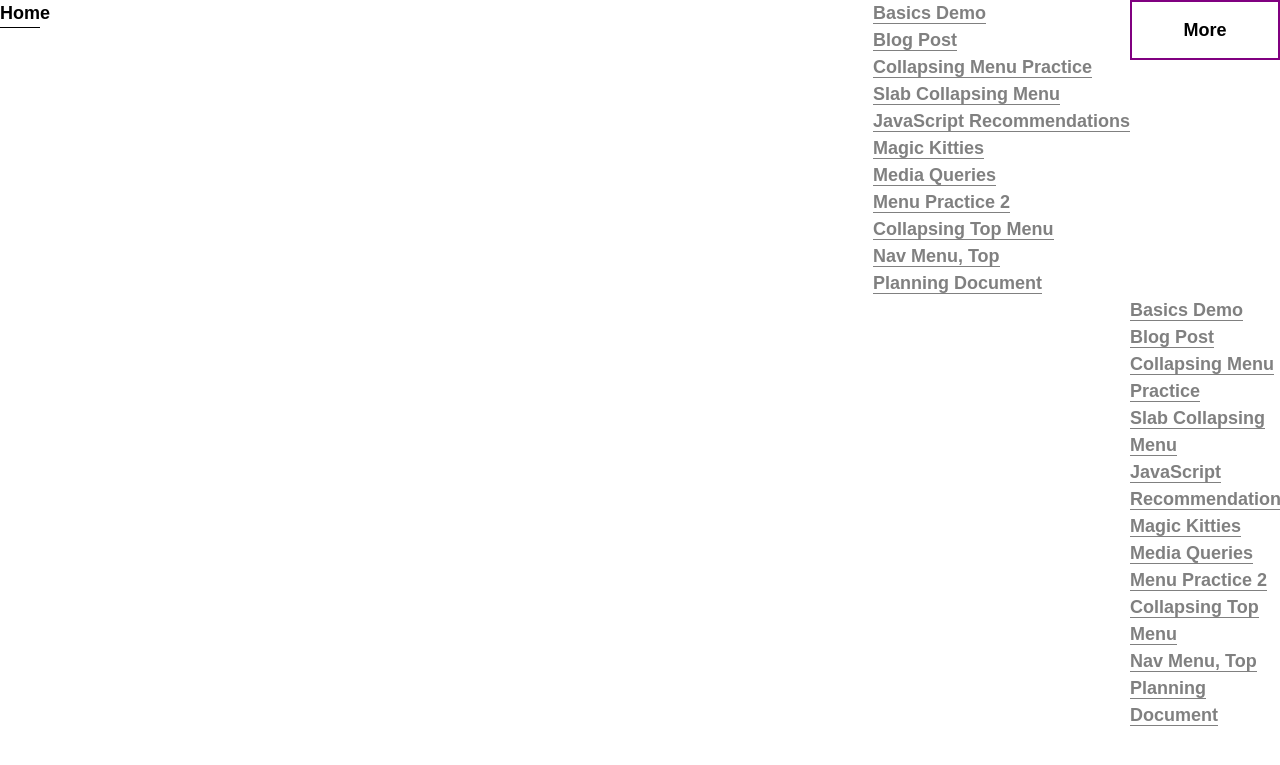
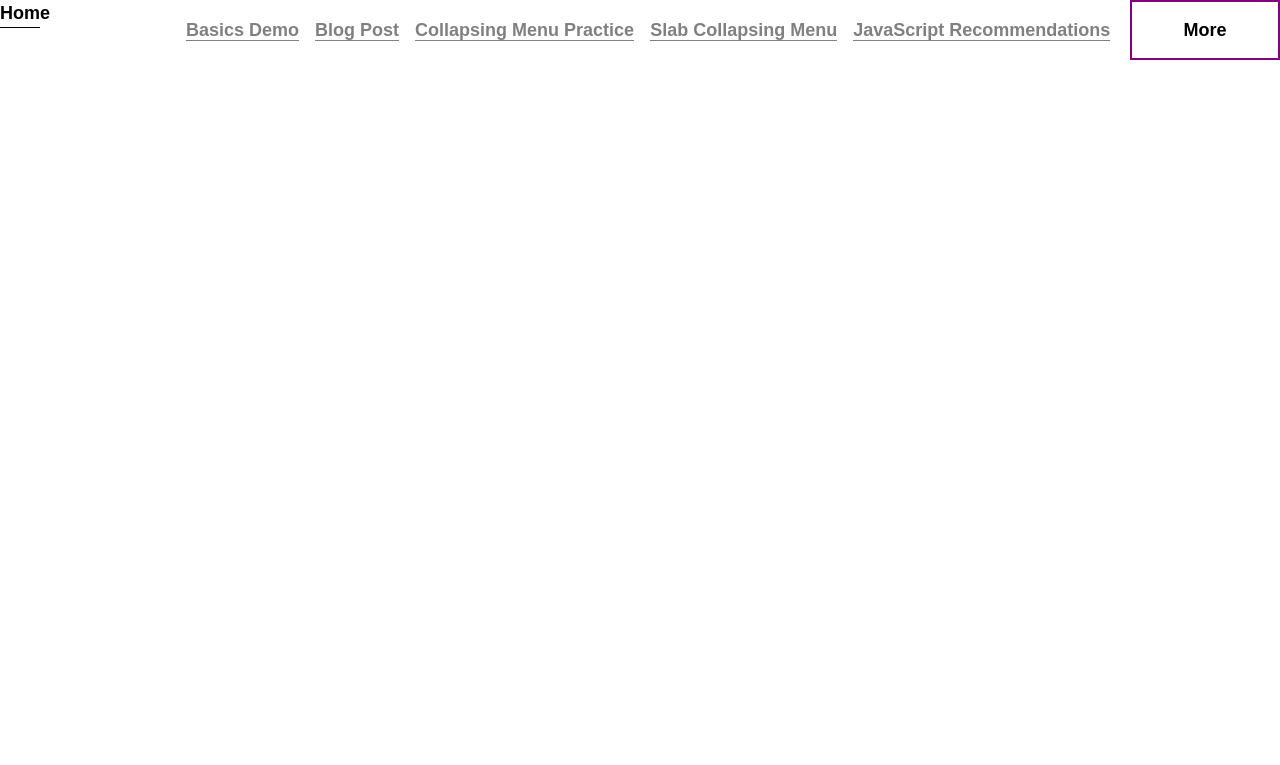
Before and after one commit to kbdonnally/assets, a Jekyll site: the page built from pages/menu-practice-2.html, in a window 1280 px wide. Shown: the top 765 px of the page. Built offline with Jekyll 4.4.1, drawn with Linux system fonts in a browser that asks for light colours; some web fonts are replaced; some of the changed lines change nothing that is shown.

Commit message:
Get click on/off added to menu

```diff
--- a/assets/css/_sass/_nav/_menu-practice-3.scss
+++ b/assets/css/_sass/_nav/_menu-practice-3.scss
@@ -39,9 +39,18 @@
 
 .nav__list-1 {
 	grid-area: list-1;
+	display: flex;
+	align-items: center;
+	height: 60px;
+	width: 75vw;
+	white-space: nowrap;
+	&:last-of-type {
+		padding-right: 1rem;
+	}
 }
 
 .nav-list__item {
+	padding-left: 1rem;
 	&::before {
 		display: none;
 	}
@@ -62,7 +71,10 @@
 	font-weight: bold;
 	text-align: center;
 	border: 2px solid purple;
-
+	cursor: pointer;
+	&:hover {
+		background-color: lavender;
+	}
 	li {
 		margin: 0 auto;
 		line-height: 1;
--- /dev/null
+++ b/assets/js/menu-practice-3.js
@@ -0,0 +1,46 @@
+/* To go with menu-practice-2 */
+
+// elements
+const listOne 	    = document.querySelector('.nav__list-1');
+const listTwo 	    = document.querySelector('.nav__list-2');
+const listOneItems  = listOne.children;
+const listTwoItems  = listTwo.children;
+const more			= document.querySelector('.nav__more-prompt');
+
+// information
+const listOneWidths = [...listOneItems].map(x => parseInt(x.offsetWidth));
+let listWidth 		= parseInt(document.querySelector('.nav__list-1').offsetWidth);
+let i   			= -1;
+let sumWidth 		= 0;
+
+while (sumWidth < listWidth) {
+	i++;
+	sumWidth += listOneWidths[i];
+	console.log(sumWidth < listWidth);
+	console.log(sumWidth, listWidth);
+}
+
+var splitIndex = i - 1;
+
+console.log(splitIndex);
+
+console.log(i);
+console.log(listWidth)
+console.log(sumWidth);
+
+for (i; i < (listOneItems.length); i++) {
+	listOneItems[i].classList.add('hidden--js');
+}
+
+for (let item of listTwoItems) {
+	item.classList.add('hidden--js');
+}
+
+function reShowMenu() {
+	for (let item of listTwoItems) {
+		item.classList.toggle('hidden--js');
+		console.log(item);
+	}
+}
+
+more.addEventListener('click', reShowMenu);
--- a/pages/menu-practice-2.html
+++ b/pages/menu-practice-2.html
@@ -37,4 +37,4 @@
 	</main>
 </nav>
 
-<script src="{{ 'assets/js/menu-practice-2.js' | relative_url}}"></script>
+<script src="{{ 'assets/js/menu-practice-3.js' | relative_url}}"></script>
```
